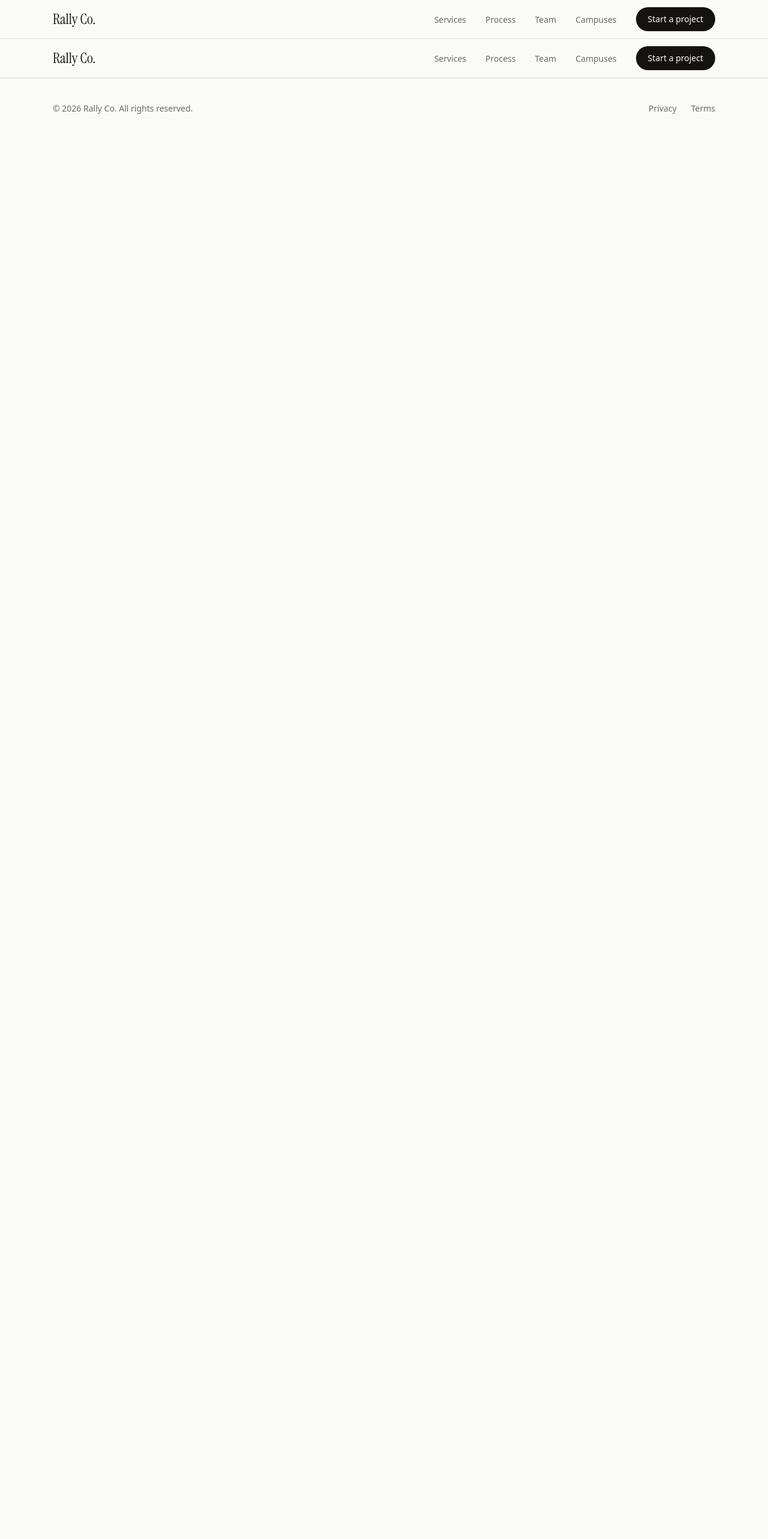
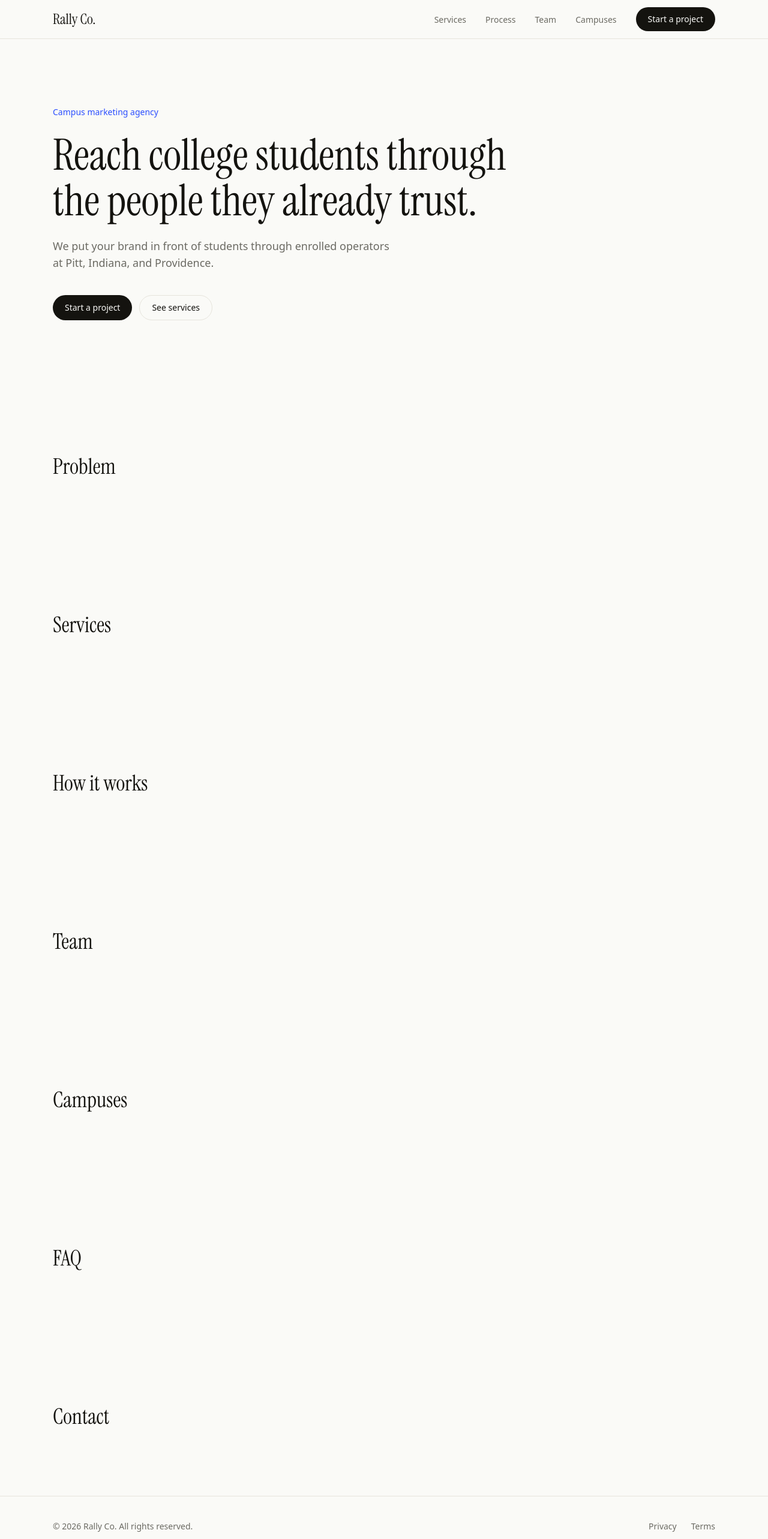
Before and after one commit to caltee25/rally-co, a Next.js app: page / in a window 1280 px wide. Shown: the top 2566 px of the page at 60% size. Before the commit the page ends 800 px from the top, so only its background shows below. Built offline with nearby package versions, Linux system fonts and the light colour scheme.

Commit message:
Created content file and placeholder sections

```diff
--- a/src/app/page.tsx
+++ b/src/app/page.tsx
@@ -1,10 +1,23 @@
-import Navbar from "@/components/layout/Navbar";
+import Hero from "@/components/sections/Hero";
+import Problem from "@/components/sections/Problem";
+import Services from "@/components/sections/Services";
+import HowItWorks from "@/components/sections/HowItWorks";
+import Team from "@/components/sections/Team";
+import Network from "@/components/sections/Network";
+import FAQ from "@/components/sections/FAQ";
+import Contact from "@/components/sections/Contact";
 
 export default function Home() {
   return (
     <main>
-      <Navbar />
-      {/* more sections will go here */}
+      <Hero />
+      <Problem />
+      <Services />
+      <HowItWorks />
+      <Team />
+      <Network />
+      <FAQ />
+      <Contact />
     </main>
   );
 }
--- /dev/null
+++ b/src/components/sections/Contact.tsx
@@ -0,0 +1,9 @@
+import Section from "@/components/ui/Section";
+
+export default function Contact() {
+  return (
+    <Section id="contact">
+      <h2 className="font-display text-4xl">Contact</h2>
+    </Section>
+  );
+}
--- a/src/components/sections/FAQ.tsx
+++ b/src/components/sections/FAQ.tsx
@@ -0,0 +1,9 @@
+import Section from "@/components/ui/Section";
+
+export default function FAQ() {
+  return (
+    <Section id="faq">
+      <h2 className="font-display text-4xl">FAQ</h2>
+    </Section>
+  );
+}
--- a/src/components/sections/Hero.tsx
+++ b/src/components/sections/Hero.tsx
@@ -0,0 +1,23 @@
+import Section from "@/components/ui/Section";
+import Button from "@/components/ui/Button";
+
+export default function Hero() {
+  return (
+    <Section id="hero">
+      <p className="mb-6 text-sm font-medium text-accent">
+        Campus marketing agency
+      </p>
+      <h1 className="font-display max-w-3xl text-5xl leading-[1.05] md:text-7xl">
+        Reach college students through the people they already trust.
+      </h1>
+      <p className="mt-6 max-w-xl text-lg text-muted">
+        We put your brand in front of students through enrolled operators at
+        Pitt, Indiana, and Providence.
+      </p>
+      <div className="mt-10 flex flex-wrap gap-3">
+        <Button href="/#contact">Start a project</Button>
+        <Button href="/#services" variant="ghost">See services</Button>
+      </div>
+    </Section>
+  );
+}
--- a/src/components/sections/HowItWorks.tsx
+++ b/src/components/sections/HowItWorks.tsx
@@ -0,0 +1,9 @@
+import Section from "@/components/ui/Section";
+
+export default function HowItWorks() {
+  return (
+    <Section id="process">
+      <h2 className="font-display text-4xl">How it works</h2>
+    </Section>
+  );
+}
--- a/src/components/sections/Network.tsx
+++ b/src/components/sections/Network.tsx
@@ -0,0 +1,9 @@
+import Section from "@/components/ui/Section";
+
+export default function Network() {
+  return (
+    <Section id="campuses">
+      <h2 className="font-display text-4xl">Campuses</h2>
+    </Section>
+  );
+}
--- a/src/components/sections/Problem.tsx
+++ b/src/components/sections/Problem.tsx
@@ -0,0 +1,9 @@
+import Section from "@/components/ui/Section";
+
+export default function Problem() {
+  return (
+    <Section id="problem">
+      <h2 className="font-display text-4xl">Problem</h2>
+    </Section>
+  );
+}
--- a/src/components/sections/Services.tsx
+++ b/src/components/sections/Services.tsx
@@ -0,0 +1,9 @@
+import Section from "@/components/ui/Section";
+
+export default function Services() {
+  return (
+    <Section id="services">
+      <h2 className="font-display text-4xl">Services</h2>
+    </Section>
+  );
+}
--- a/src/components/sections/Team.tsx
+++ b/src/components/sections/Team.tsx
@@ -0,0 +1,9 @@
+import Section from "@/components/ui/Section";
+
+export default function Team() {
+  return (
+    <Section id="team">
+      <h2 className="font-display text-4xl">Team</h2>
+    </Section>
+  );
+}
--- /dev/null
+++ b/src/lib/content.ts
@@ -0,0 +1,27 @@
+export const services = [
+    { title: "Campus Activations", description: "Pop-ups, sampling, and demos where students actually spend time." },
+    { title: "Influencer Seeding", description: "Students with real influence, placing your product organically." },
+    { title: "Street Teams", description: "Vetted, trained students working their own campus." },
+    { title: "Event Marketing", description: "Game days, formals, and club events, at the moments that matter." },
+    { title: "Growth Experiments", description: "Fast, low-cost tests across campuses to find what works." },
+    { title: "Analytics & Reporting", description: "Clear dashboards and reports tied to agreed KPIs." },
+  ];
+
+  export const steps = [
+    { title: "Discovery call", description: "We learn your brand, goals, and audience in about 30 minutes." },
+    { title: "Custom strategy", description: "Operators design an approach for your goals and campuses." },
+    { title: "On-campus execution", description: "Enrolled students run the campaign with real access and credibility." },
+    { title: "Reporting", description: "Results tied to the KPIs we agreed on upfront." },
+  ];
+
+  export const team = [
+    { name: "Teddy", role: "Co-Founder · Pittsburgh", school: "University of Pittsburgh" },
+    { name: "JT", role: "Co-Founder · Indiana", school: "Indiana University" },
+    { name: "Jack", role: "Co-Founder · Providence", school: "Providence College" },
+  ];
+
+  export const campuses = [
+    { name: "Pittsburgh", school: "University of Pittsburgh", operator: "Teddy", students: "34,000+" },
+    { name: "Indiana", school: "Indiana University", operator: "JT", students: "45,000" },
+    { name: "Providence", school: "Providence College", operator: "Jack", students: "5,000" },
+  ];
```
